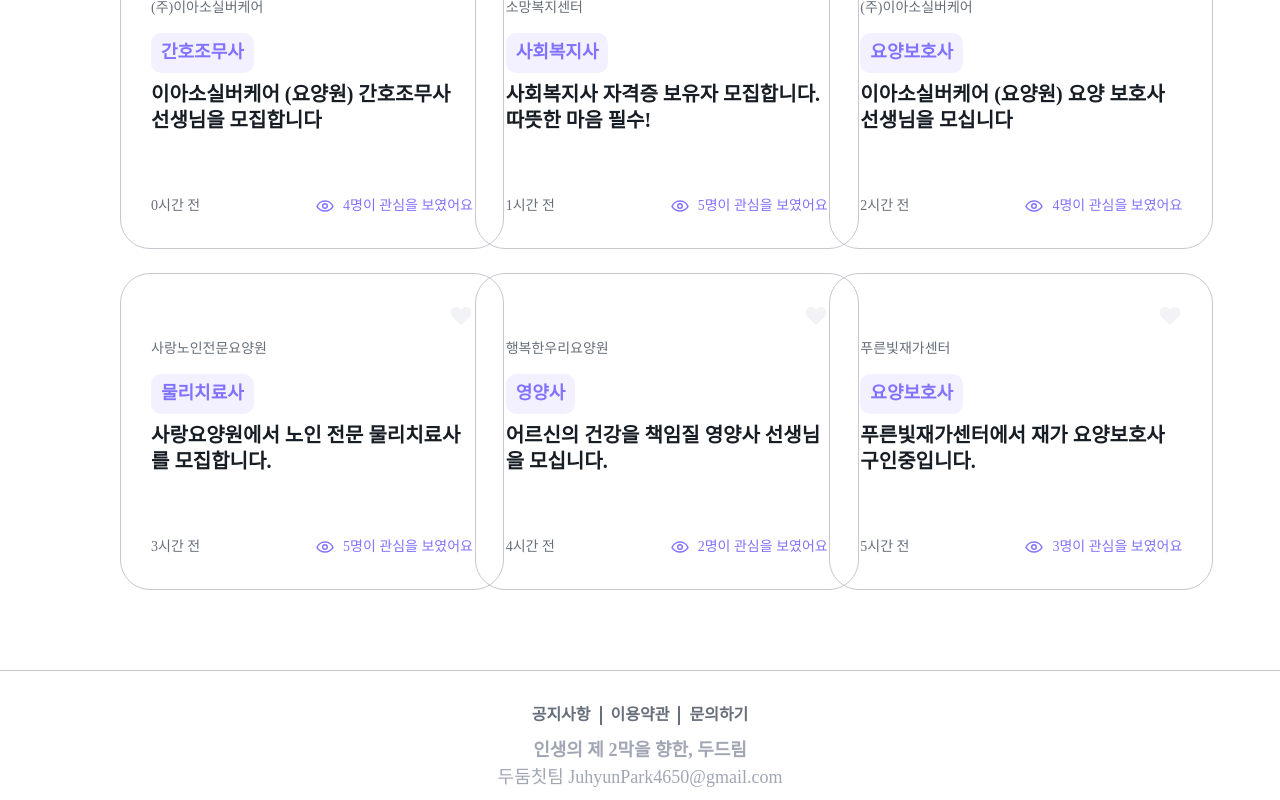
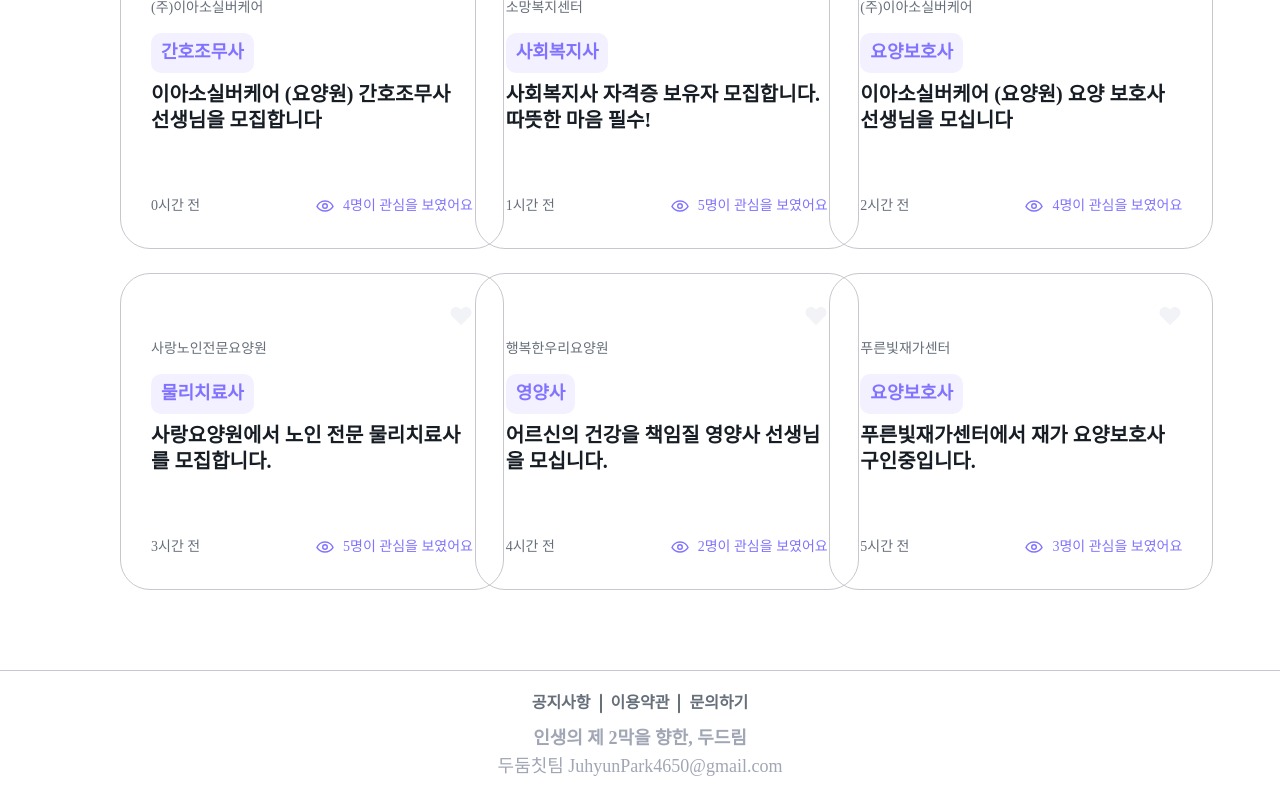
Before and after one commit to TEAM-DoDream/DoDream_FE, a React (Vite) app: page / in a window 1280 px wide. Shown: the part 1508-2308 px from the top of the page. Built offline with nearby package versions, Linux system fonts and the light colour scheme; no server answers.

Commit message:
style: [#84] footer 여백 수정

```diff
--- a/src/common/Footer.tsx
+++ b/src/common/Footer.tsx
@@ -1,8 +1,8 @@
 import Divider from '@assets/icons/shortDivider.svg?react';
 const Footer = () => {
   return (
-    <div className="bottom-0 flex h-[130px] flex-col items-center justify-center border-t border-gray-300 bg-white">
-      <div className="mt-[23px] flex flex-row items-center gap-[9px] text-gray-500 font-B02-SB">
+    <div className="bottom-0 flex h-[130px] flex-col items-center justify-center border-t border-gray-300 bg-white py-6">
+      <div className="flex flex-row items-center gap-[9px] text-gray-500 font-B02-SB">
         <span> 공지사항 </span>
         <Divider />
         <span> 이용약관 </span>
```
